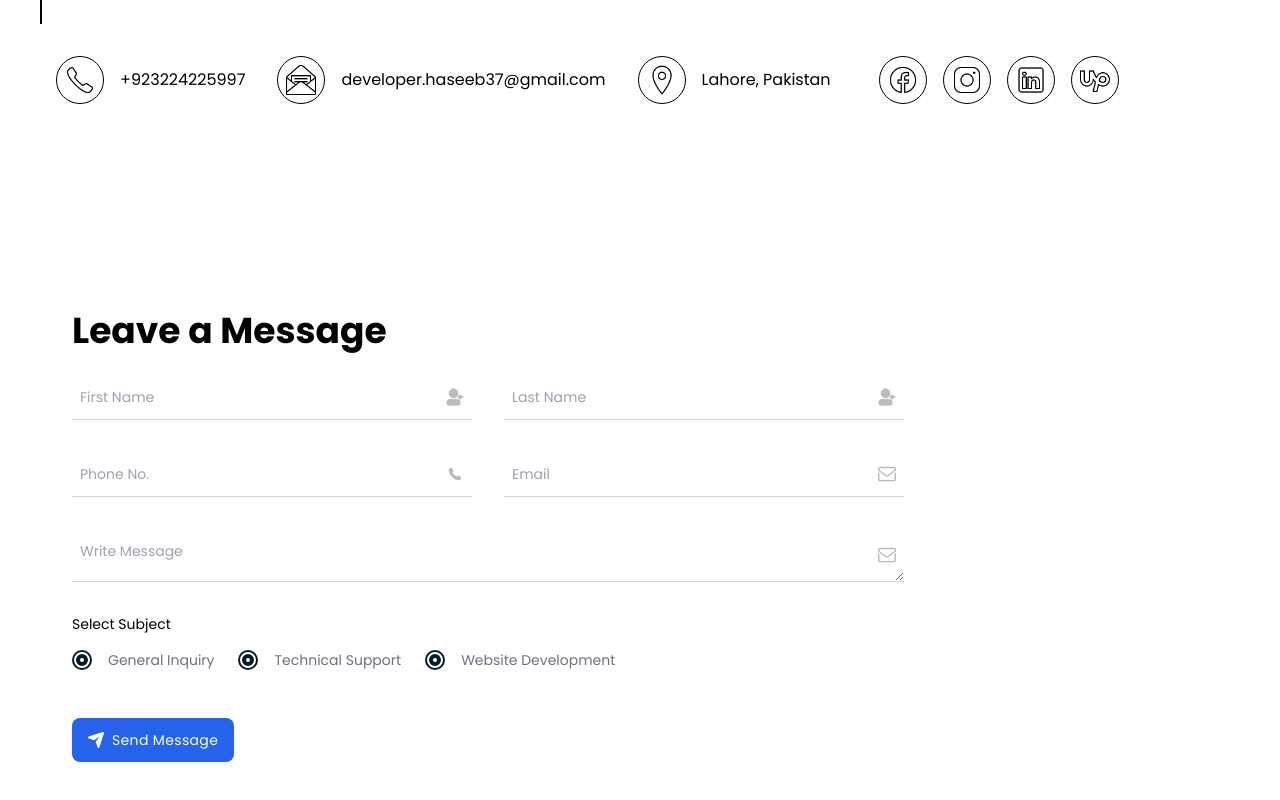
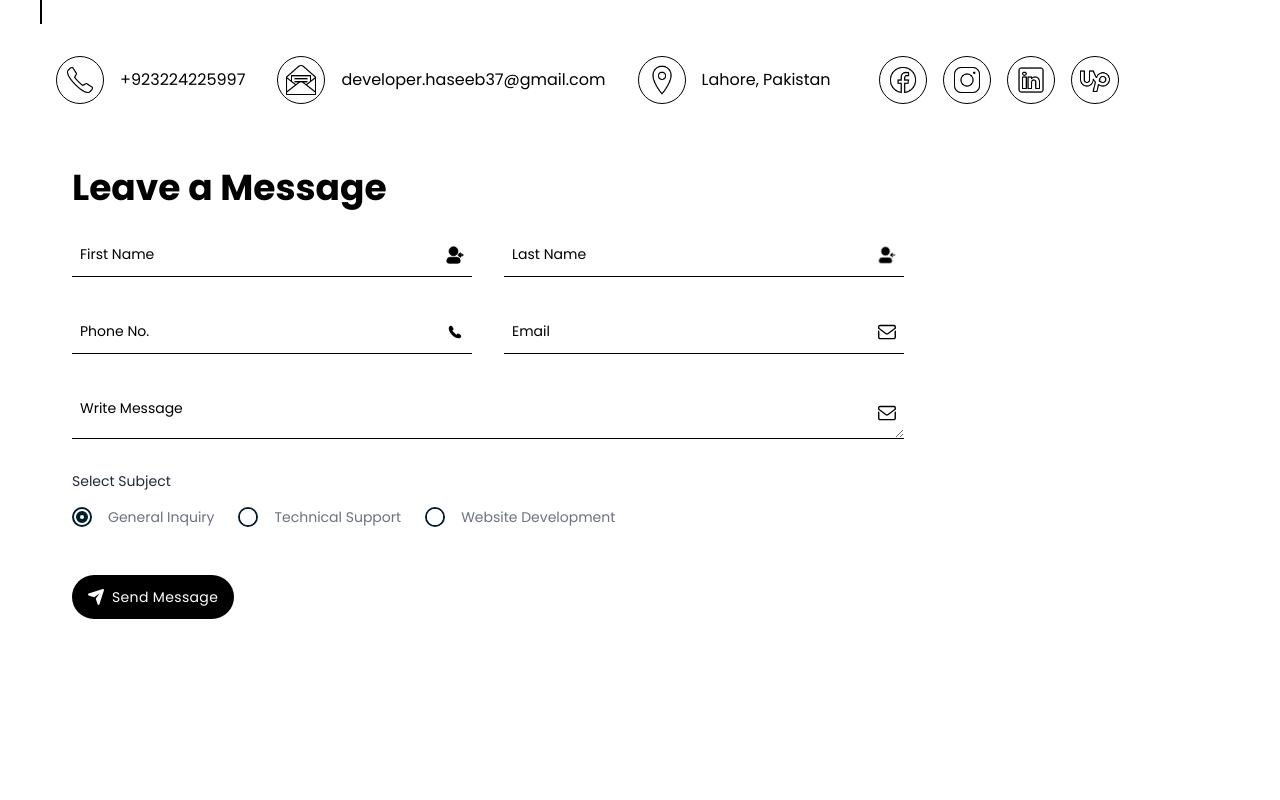
Before and after one commit to mhaseeb37/haseebportfolio, a Next.js app: page /profile in a window 1280 px wide. Shown: the part 4812-5612 px from the top of the page. After the commit the page ends 5463 px from the top, so only its background shows below. Built offline with nearby package versions, Linux system fonts and the light colour scheme; a web font is replaced by a local one.

Commit message:
Haseeb - Changes

```diff
--- a/app/ui/components/contactForm.js
+++ b/app/ui/components/contactForm.js
@@ -58,7 +58,7 @@ export default function ContactForm() {
         }
     };
     return (
-      <div className="min-h-screen flex items-center justify-start">
+      <div className="flex items-center justify-start">
         <div className="max-w-4xl w-full p-8">
           <h1 className="text-4xl font-bold mb-6">Leave a Message</h1>
           <form onSubmit={handleSubmit}>
@@ -68,13 +68,13 @@ export default function ContactForm() {
                   type="text"
                   placeholder="First Name"
                   name="firstName"
-                  className="px-2 py-3 bg-transparent w-full text-sm border-b border-gray-300 focus:border-black outline-none"
+                  className="px-2 py-3 bg-transparent placeholder:text-black w-full text-sm border-b border-[#000000] focus:border-black outline-none"
                   value={formData.firstName}
                   onChange={handleOnChange}
                 />
                 <svg
-                  fill="#bbb"
-                  stroke="#bbb"
+                  fill="#000"
+                  stroke="#000"
                   className="w-[18px] h-[18px] absolute right-2"
                   viewBox="0 0 24 24"
                 >
@@ -91,12 +91,12 @@ export default function ContactForm() {
                   type="text"
                   placeholder="Last Name"
                   name="lastName"
-                  className="px-2 py-3 bg-transparent w-full text-sm border-b border-gray-300 focus:border-black outline-none"
+                  className="px-2 py-3 bg-transparent placeholder:text-black w-full text-sm border-b border-[#000000] focus:border-black outline-none"
                   value={formData.lastName}
                   onChange={handleOnChange}
                 />
                 <svg
-                  fill="#bbb"
+                  fill="#000"
                   stroke="#bbb"
                   className="w-[18px] h-[18px] absolute right-2"
                   viewBox="0 0 24 24"
@@ -114,12 +114,12 @@ export default function ContactForm() {
                   type="number"
                   placeholder="Phone No."
                   name="phone"
-                  className="px-2 py-3 bg-transparent text-black w-full text-sm border-b border-gray-300 focus:border-black outline-none"
+                  className="px-2 py-3 bg-transparent placeholder:text-black text-black w-full text-sm border-b border-[#000000] focus:border-black outline-none"
                   value={formData.phone}
                   onChange={handleOnChange}
                 />
                 <svg
-                  fill="#bbb"
+                  fill="#000"
                   className="w-[18px] h-[18px] absolute right-2"
                   viewBox="0 0 64 64"
                 >
@@ -135,13 +135,13 @@ export default function ContactForm() {
                   type="email"
                   placeholder="Email"
                   name="to"
-                  className="px-2 py-3 bg-transparent text-black w-full text-sm border-b border-gray-300 focus:border-black outline-none"
+                  className="px-2 py-3 bg-transparent placeholder:text-black text-black w-full text-sm border-b border-[#000000] focus:border-black outline-none"
                   value={formData.email}
                   onChange={handleOnChange}
                 />
                 <svg
-                  fill="#bbb"
-                  stroke="#bbb"
+                  fill="#000"
+                  stroke="#000"
                   className="w-[18px] h-[18px] absolute right-2"
                   viewBox="0 0 682.667 682.667"
                 >
@@ -173,13 +173,13 @@ export default function ContactForm() {
                 <textarea
                   placeholder="Write Message"
                   name="message"
-                  className="px-2 pt-3 bg-transparent text-black w-full text-sm border-b border-gray-300 focus:border-black outline-none"
+                  className="px-2 pt-3 bg-transparent placeholder:text-black text-black w-full text-sm border-b border-[#000000] focus:border-black outline-none"
                   value={formData.message}
                   onChange={handleOnChange}
                 ></textarea>
                 <svg
-                  fill="#bbb"
-                  stroke="#bbb"
+                  fill="#000"
+                  stroke="#000"
                   className="w-[18px] h-[18px] absolute right-2"
                   viewBox="0 0 682.667 682.667"
                 >
@@ -208,7 +208,7 @@ export default function ContactForm() {
               </div>
 
               <div className="col-span-full">
-                <h6 className="text-sm">Select Subject</h6>
+                <h6 className="text-sm text-gray-800">Select Subject</h6>
                 <div className="flex max-lg:flex-col gap-6 mt-4">
                   <div className="flex items-center">
                     <input
@@ -222,7 +222,7 @@ export default function ContactForm() {
                     />
                     <label
                       htmlFor="radio1"
-                      className="relative p-0.5 flex items-center justify-center shrink-0 peer-checked:before:hidden before:block before:absolute before:w-full before:h-full before:bg-transparent w-5 h-5 cursor-pointer border-2 border-[#011c2b] rounded-full overflow-hidden"
+                      className="relative p-0.5 flex items-center justify-center shrink-0 peer-checked:before:hidden before:block before:absolute before:w-full before:h-full before:bg-white w-5 h-5 cursor-pointer border-2 border-[#011c2b] rounded-full overflow-hidden"
                     >
                       <span className="border-[4px] border-[#011c2b] rounded-full w-full h-full"></span>
                     </label>
@@ -243,7 +243,7 @@ export default function ContactForm() {
                     />
                     <label
                       htmlFor="radio2"
-                      className="relative p-0.5 flex items-center justify-center shrink-0 peer-checked:before:hidden before:block before:absolute before:w-full before:h-full before:bg-transparent w-5 h-5 cursor-pointer border-2 border-[#011c2b] rounded-full overflow-hidden"
+                      className="relative p-0.5 flex items-center justify-center shrink-0 peer-checked:before:hidden before:block before:absolute before:w-full before:h-full before:bg-white w-5 h-5 cursor-pointer border-2 border-[#011c2b] rounded-full overflow-hidden"
                     >
                       <span className="border-[4px] border-[#011c2b] rounded-full w-full h-full"></span>
                     </label>
@@ -264,7 +264,7 @@ export default function ContactForm() {
                     />
                     <label
                       htmlFor="radio3"
-                      className="relative p-0.5 flex items-center justify-center shrink-0 peer-checked:before:hidden before:block before:absolute before:w-full before:h-full before:bg-transparent w-5 h-5 cursor-pointer border-2 border-[#011c2b] rounded-full overflow-hidden"
+                      className="relative p-0.5 flex items-center justify-center shrink-0 peer-checked:before:hidden before:block before:absolute before:w-full before:h-full before:bg-white w-5 h-5 cursor-pointer border-2 border-[#011c2b] rounded-full overflow-hidden"
                     >
                       <span className="border-[4px] border-[#011c2b] rounded-full w-full h-full"></span>
                     </label>
@@ -278,7 +278,7 @@ export default function ContactForm() {
 
             <button
               type="submit"
-              className="mt-12 flex items-center justify-center text-sm max-lg:w-full rounded-lg px-4 py-3 tracking-wide text-white bg-blue-600 hover:bg-blue-700"
+              className="mt-12 flex items-center justify-center text-sm max-lg:w-full rounded-full px-4 py-3 tracking-wide text-white bg-black hover:bg-transparent hover:text-black hover:border hover:border-[#000000] transition-all"
             >
               <svg
                 width="16px"
--- a/app/ui/components/titleoverlay.js
+++ b/app/ui/components/titleoverlay.js
@@ -12,9 +12,9 @@ export default function Titleoverlay(props){
     const container = useRef();
 
     useGSAP(()=>{
-        gsap.to(`.${gsapClass}`,{
+        gsap.to(`.${gsapClass}.titleOverlay`,{
             scrollTrigger:{
-                trigger:`.${gsapClass}`,
+                trigger:`.${gsapClass}.titleOverlay`,
                 start: "top 80%",
                 end: "bottom top",
                 scrub: true
```
